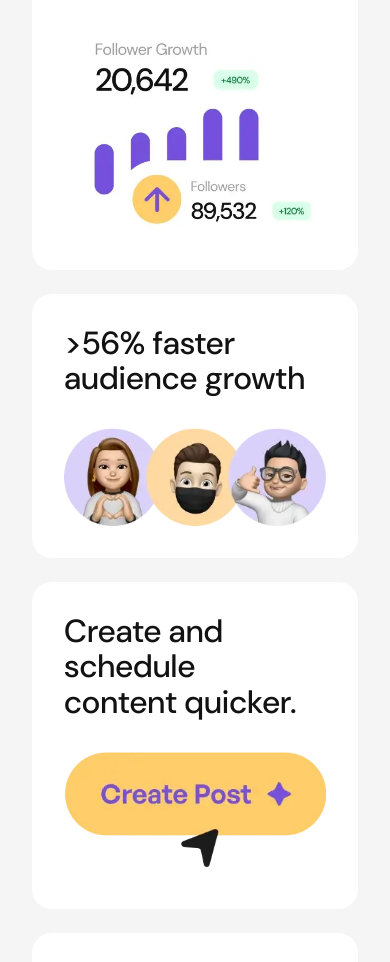
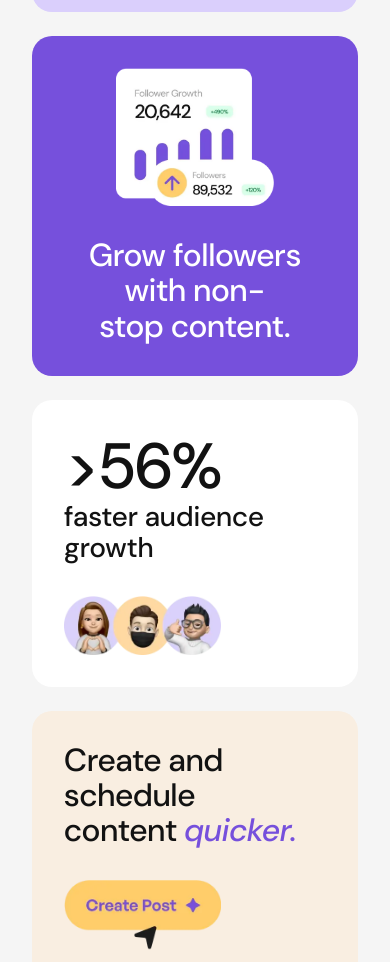
Before and after one commit to tasha-marie/bento-grid-main, a plain HTML site: page index.html in a window 390 px wide. Shown: the part 1891-2853 px from the top of the page. Drawn offline with Linux system fonts and the light colour scheme.

Commit message:
finished styling cards for mobile

```diff
--- a/index.html
+++ b/index.html
@@ -46,7 +46,7 @@
         <img src="./assets/images/illustration-audience-growth.webp" alt="'" />
       </div>
       <div>
-        <h2>Create and schedule content <span>quicker</span>.</h2>
+        <h2>Create and schedule content <span>quicker.</span></h2>
         <img src="./assets/images/illustration-create-post.webp" alt="" />
       </div>
       <div>
--- a/style.css
+++ b/style.css
@@ -20,7 +20,7 @@
   --off-white: hsl(0, 0%, 96%);
   --black: hsl(0, 0%, 7%);
 
-  --fs-reg: 1.125rem;
+  --fs-reg: 1.75rem;
   --fs-med: 2rem;
   --fs-lg: 3rem;
   --fs-xl: 4rem;
@@ -122,7 +122,10 @@
     font-weight: 500;
 
     span {
+      display: var(--heading-span-display, inline);
       color: var(--heading-span-color, var(--black));
+      font-size: var(--heading-span-font-size, inherit);
+      font-style: var(--heading-span-style);
     }
   }
 }
@@ -184,8 +187,36 @@
   }
 
    .bento-grid > :nth-child(4) {
+    --bento-card-horizontal-align: center;
     --bento-card-bg: var(--purple-100);
    }
+
+   .bento-grid > :nth-child(5) {
+    --bento-card-bg: var(--purple-500);
+    --bento-card-color: var(--white);
+    --bento-card-horizontal-align: center;
+    --bento-card-img-width: 60%;
+    --bento-card-img-order: -1;
+  }
+
+  .bento-grid > :nth-child(6) {
+    --heading-span-display: block;
+    --heading-span-font-size: var(--fs-reg);
+    --heading-font-size: var(--fs-xl);
+    --bento-card-img-width: 60%;
+  }
+
+  .bento-grid > :nth-child(7) {
+    --bento-card-bg: var(--yellow-100);
+    --bento-card-img-width: 60%;
+    --heading-span-color: var(--purple-500);
+    --heading-span-style: italic;
+  }
+
+  .bento-grid > :nth-child(8) {
+    --bento-card-bg: var(--yellow-500);
+    --bento-card-img-width: 60%;
+  }
 }
 
 @layer utilities {
```
